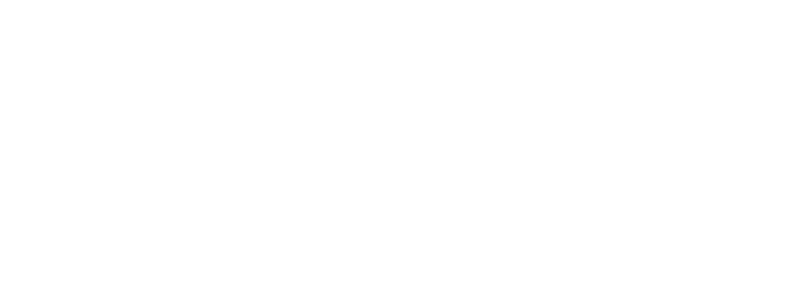
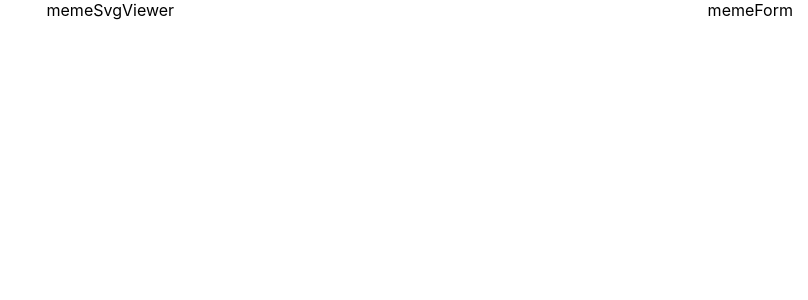
Before and after one commit to plamoury/2023tjs, a React (Create React App) app: page / in a window 1280 px wide. Shown: the top 300 px of the page, without its empty margins (472-1280 px from the left). Built offline with nearby package versions, Linux system fonts and the light colour scheme.

Commit message:
1er et 2 fils + yarn npm i -g yarn

```diff
--- a/src/App/App.tsx
+++ b/src/App/App.tsx
@@ -1,12 +1,22 @@
 import React from "react";
 import "./App.css";
+import MemeForm from "./components/feature/MemeForm/MemeForm";
+import FlexHLayout from "./components/layout/FlexHLayout/FlexHLayout";
+import MemeSvgViewer from "./components/ui/MemeSvgViewer/MemeSvgViewer";
 
 interface IAppState {}
 interface IAppProps {}
 
 class App extends React.PureComponent<IAppProps, IAppState> {
   render() {
-    return <div className="App"></div>;
+    return (
+      <div className="App">
+        <FlexHLayout>
+          <MemeSvgViewer />
+          <MemeForm />
+        </FlexHLayout>
+      </div>
+    );
   }
 }
 export default App;
--- a/src/App/components/layout/FlexHLayout/FlexHLayout.tsx
+++ b/src/App/components/layout/FlexHLayout/FlexHLayout.tsx
@@ -1,30 +1,32 @@
-import React,  { useEffect, useState } from 'react'
-import style from './FlexHLayout.module.css'
-import PropTypes from 'prop-types'
+import React, { useEffect, useState } from "react";
+import style from "./FlexHLayout.module.css";
+import PropTypes from "prop-types";
 
-interface IFlexHLayoutProps{
-    myStyle?:{}
+interface IFlexHLayoutProps {
+  myStyle?: {};
+  children: Array<React.ReactElement>;
 }
-export interface IFlexHLayoutState { }
-export const initialState: IFlexHLayoutState = {}
+export interface IFlexHLayoutState {}
+export const initialState: IFlexHLayoutState = {};
 const FlexHLayout: React.FC<IFlexHLayoutProps> = (props) => {
   const [state, setstate] = useState(initialState);
   useEffect(() => {
     //cmpdidmount
   }, []);
   return (
-    <div className={style.FlexHLayout}
+    <div
+      className={style.FlexHLayout}
       style={props.myStyle}
-      data-testid="FlexHLayout">
-        flexHLayout
-    </div>)
+      data-testid="FlexHLayout"
+    >
+      {props.children}
+    </div>
+  );
 };
 
 FlexHLayout.propTypes = {
   myStyle: PropTypes.object,
-}
-FlexHLayout.defaultProps = {
-
-}
-FlexHLayout.defaultProps = {}
+  children: PropTypes.any.isRequired,
+};
+FlexHLayout.defaultProps = {};
 export default FlexHLayout;
```
Lines whose indentation alone changed are shown as unchanged.
